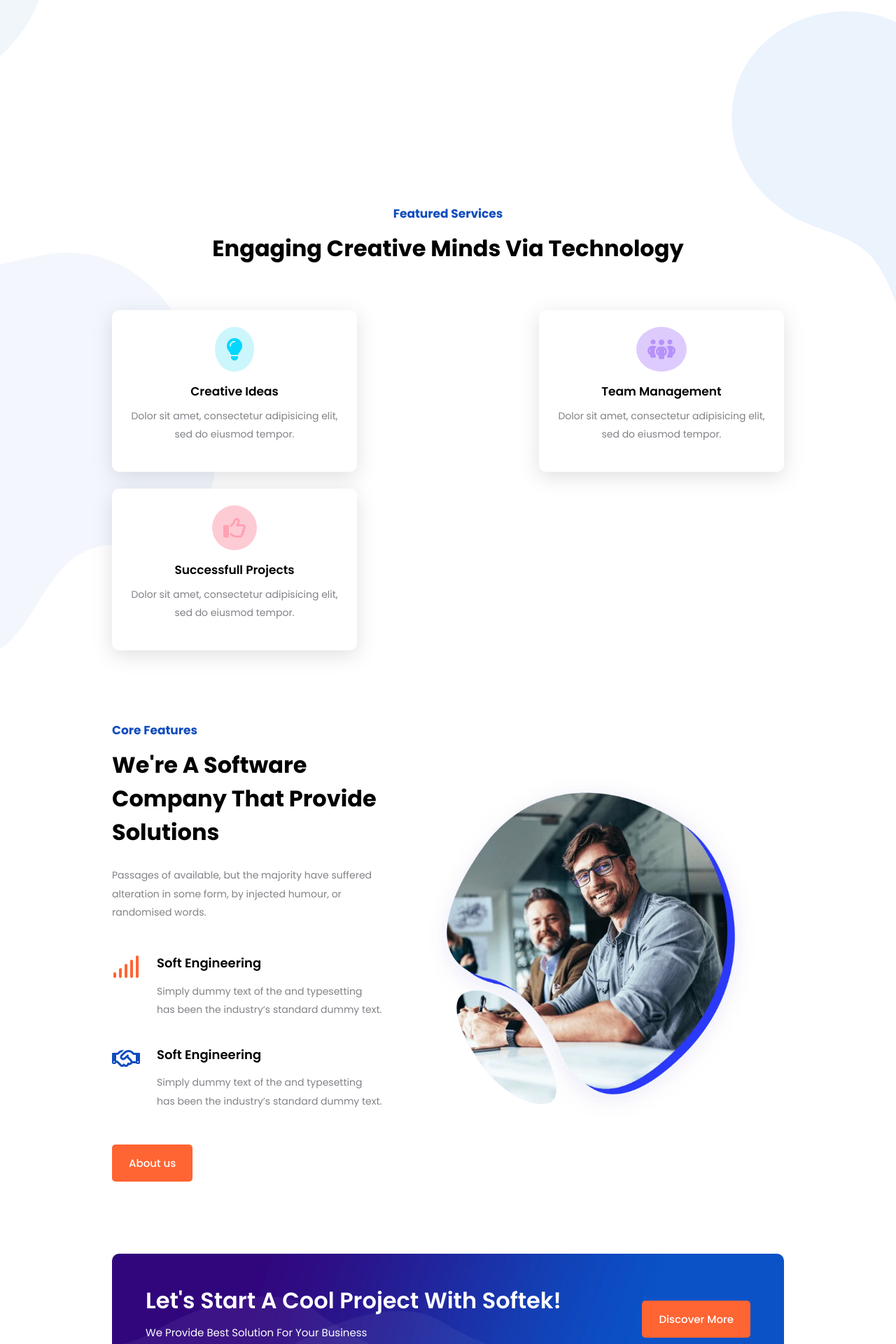
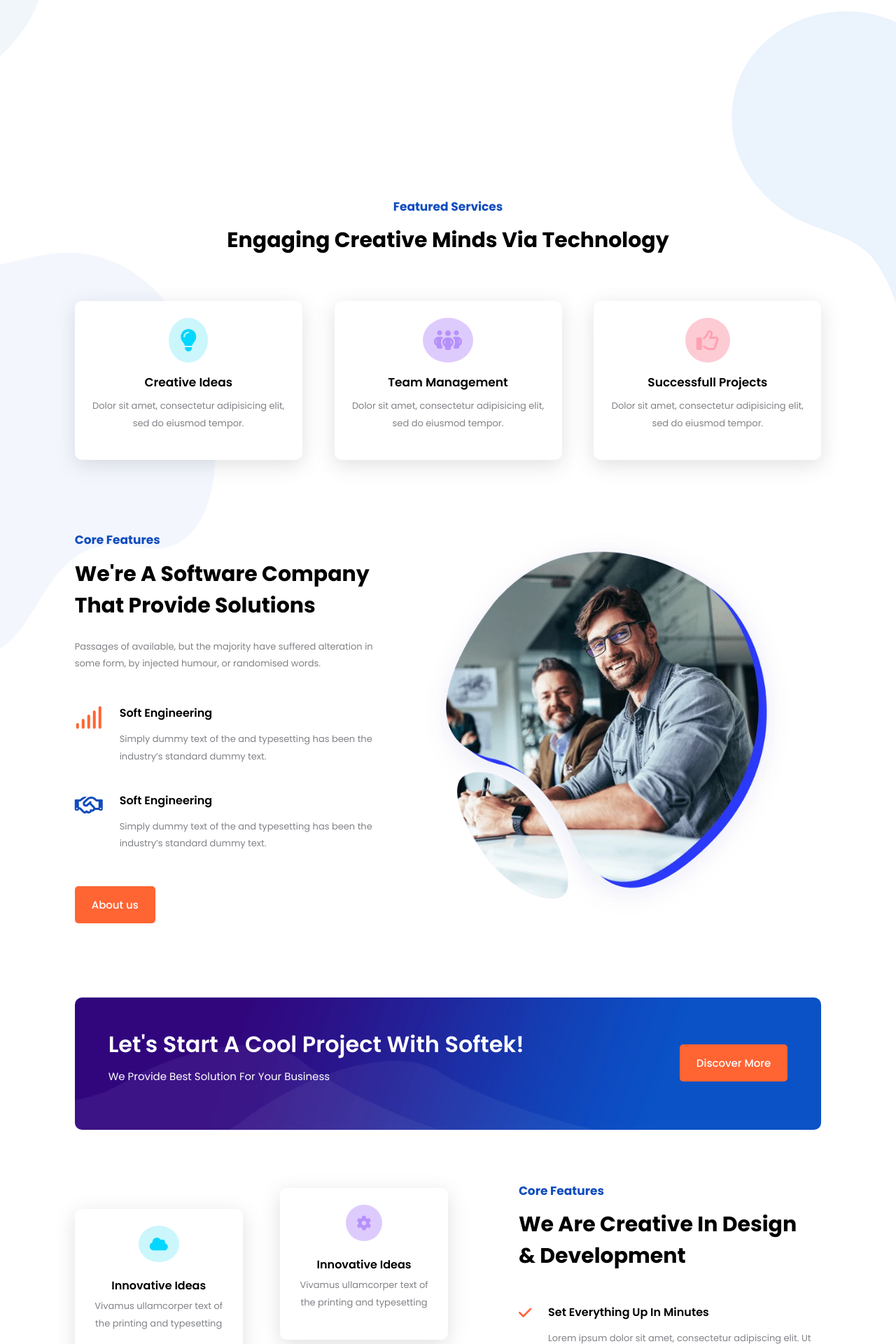
Before and after one commit to nowfie/pynima_frontend, a Django app: page / in a window 1280 px wide. Shown: the part 739-2659 px from the top of the page at 70% size. Run offline with Django 4.2, Linux system fonts and the light colour scheme; some web fonts are replaced.

Commit message:
Responsive

```diff
--- a/pynima_app/templates/pynima_app/base/blog.html
+++ b/pynima_app/templates/pynima_app/base/blog.html
@@ -10,7 +10,7 @@
         <h1 data-aos='fade-in'>Latest updates</h1>
     </section>
     <section class="col-12 pb-5" id="blog-main">
-        <section class="col-lg-11 col-xl-9  col-11 m-auto" id="blog">
+        <section class="col-lg-11 col-xl-10 col-xxl-9  col-11 m-auto" id="blog">
             <!--<h5 class='text-center mb-3' data-aos='fade-up'>Technology solutions</h5>
             <h1 class='text-center mb-5' data-aos='fade-up'>Latest News & Blog</h1>-->
             <div class="row col-12 m-auto justify-content-between">
--- a/pynima_app/templates/pynima_app/base/blog_ind.html
+++ b/pynima_app/templates/pynima_app/base/blog_ind.html
@@ -10,9 +10,9 @@
     <img src="{% static "images/31.webp" %}" alt="" class="img-fluid shade-3">
     <img src="{% static "images/18.webp" %}" alt="" class="img-fluid shade-4">
     <section class="col-12" id="blog-ind-main">
-        <section id="blog-ind" class="col-lg-11 col-xl-9 col-11 m-auto">
+        <section id="blog-ind" class="col-lg-11 col-xl-10 col-xxl-9 col-11 m-auto">
             <div class="row justify-content-between">
-                <div class="col-lg-9 col-12 blog-ind-content">
+                <div class="col-lg-12 col-xl-9  col-12 blog-ind-content">
                     <h1 data-aos='fade-up'>Be Yourself, Everyone Else Is Already Taken.</h1>
                     <div class="posted mb-3">
                         <span data-aos='fade-up'> <i class="fa fa-user-circle me-2" aria-hidden="true"></i> Admin</span><span class='mx-3'><i class="fa fa-calendar me-2" aria-hidden="true"></i> Febraury 27,2024</span>
--- a/pynima_app/templates/pynima_app/base/contact.html
+++ b/pynima_app/templates/pynima_app/base/contact.html
@@ -10,7 +10,7 @@
         <h1 data-aos='fade-in'>Contact Us</h1>
     </section>
     <section class="col-12 pb-5" id="contact-msg-main">
-        <section class="col-lg-11 col-xl-9 col-11 m-auto" id="contact-msg">
+        <section class="col-lg-11 col-xl-10 col-xxl-9 col-11 m-auto" id="contact-msg">
             <div class="row">
                 <div class="col-lg-6 col-12 me-auto my-auto">
                     {% load static %}
@@ -33,7 +33,7 @@
         </section>
     </section>
     <section class="col-12 py-5" id="contact-address-main">
-        <section class="col-lg-11 col-xl-9 col-11 m-auto" id="contact-address">
+        <section class="col-lg-11 col-xl-10 col-xxl-9 col-11 m-auto" id="contact-address">
             <div class="col-lg-12 col-12 m-auto" id='contact-ad'>
                 <h5 class='text-center mb-3' data-aos='fade-up'>Advance Digital Metrics</h5>
                 <h1 class='text-center mb-3' data-aos='fade-up'>Contact Us Via Our Social Channels.</h1>
--- a/pynima_app/templates/pynima_app/base/home.html
+++ b/pynima_app/templates/pynima_app/base/home.html
@@ -9,7 +9,7 @@
     <img src="{% static "images/31.webp" %}" alt="" class="img-fluid shade-3">
     <img src="{% static "images/18.webp" %}" alt="" class="img-fluid shade-4">
     <section class="col-12 py-5 " id="home-main">
-        <section class="col-lg-11 col-xl-9 col-11 m-auto pb-5" id="home-main">
+        <section class="col-lg-11 col-xl-10 col-xxl-9 col-11 m-auto pb-5" id="home-main">
             <div class="row home-box">
                 <div class="col-lg-6 col-12 order-lg-0 order-1">
                     <div class="home-content">
@@ -37,7 +37,7 @@
         </section>
     </section>
     <section class="col-12 py-5" id="tech-main">
-        <section class="col-lg-11 col-xl-9 col-11 m-auto" id='tech'>
+        <section class="col-lg-11 col-xl-10 col-xxl-9 col-11 m-auto" id='tech'>
             <h5 class='text-center mb-3' data-aos='fade-up'>Featured Services</h5>
             <h1 class='text-center mb-5' data-aos='fade-up'>Engaging Creative Minds Via Technology</h1>
             <div class="row col-12 m-auto tech-flex mt-5 justify-content-between">
@@ -60,7 +60,7 @@
         </section>
     </section>
     <section class="col-12 py-5" id="about-main">
-        <section class="col-lg-11 col-xl-9 col-11 m-auto" id="about">
+        <section class="col-lg-11 col-xl-10 col-xxl-9 col-11 m-auto" id="about">
             <div class="row justify-content-between">
                 <div class="col-lg-5 mb-lg-0 mb-5">
                     <h5 class='mb-3'  data-aos='fade-right'>Core Features</h5>
@@ -93,7 +93,7 @@
         </section>
     </section>
     <section class="col-12 d-flex justify-content-center align-items-center pt-5" id="header-main" >
-        <div class="header col-lg-11 col-xl-9 col-12 m-lg-auto m-0 p-lg-5 py-lg-5 py-5 px-3  d-flex flex-lg-row flex-column justify-content-lg-between" data-aos='fade-in'>
+        <div class="header col-lg-11 col-xl-10 col-xxl-9 col-12 m-lg-auto m-0 p-lg-5 py-lg-5 py-5 px-3  d-flex flex-lg-row flex-column justify-content-lg-between" data-aos='fade-in'>
             <div class="header-one my-auto mb-lg-0 mb-4">
                 <h1 class='text-lg-start text-center mb-3'>Let's Start A Cool Project With Softek!</h1>
                 <p class='text-lg-start text-center'>We Provide Best Solution For Your Business</p>
@@ -105,7 +105,7 @@
 
     </section>
     <section class="col-12 py-5 " id="update-main">
-        <section class="col-lg-11 col-xl-9 col-11 m-auto" id="update">
+        <section class="col-lg-11 col-xl-10 col-xxl-9 col-11 m-auto" id="update">
             <div class="row col-12 m-auto justify-content-between align-items-center mt-lg-5 mt-0 py-5 py-lg-0">
                 <div class="col-lg-5 order-1 mt-0 mt-md-5 mt-lg-0 up-y">
                     <h5 class='mb-3' data-aos='fade-left'>Core Features</h5>
@@ -160,7 +160,7 @@
         </section>
     </section>
     <section class="col-12 py-5" id="blog-home-main">
-        <section class="col-lg-11 col-xl-9 col-11 m-auto" id="blog-home">
+        <section class="col-lg-11 col-xl-10 col-xxl-9 col-11 m-auto" id="blog-home">
             <h5 class='text-center mb-3' data-aos='fade-up'>Technology solutions</h5>
             <h1 class='text-center mb-5' data-aos='fade-up'>Latest News & Blog</h1>
             <div class="row">
@@ -210,7 +210,7 @@
         </section>
     </section>
     <section class="col-12 py-5" id="progress-main">
-        <section class="col-lg-11 col-xl-9 col-11 m-auto" id="progress">
+        <section class="col-lg-11 col-xl-10 col-xxl-9 col-11 m-auto" id="progress">
             <div class="row justify-content-between">
                 <div class="col-lg-6 order-1">
                     <h5 class='mb-3' data-aos='fade-left'>Corporate Ideas</h5>
@@ -235,7 +235,7 @@
         </section>
     </section>
     <section class="col-12 py-5" id="solution-main">
-        <section class="col-lg-11 col-xl-9 col-11 m-auto" id="solution">
+        <section class="col-lg-11 col-xl-10 col-xxl-9 col-11 m-auto" id="solution">
             <h5 data-aos='fade-up' class='text-center mb-4 <i class="fa fa-battery-3" aria-hidden="true"></i>'>Technology solutions</h5>
             <h1 data-aos='fade-up'  class='text-center mb-3'>We Provide IT & Business Solutions</h1>
             <p data-aos='fade-up'  class="solution-para text-center m-auto mb-5">Lorem Ipsum is simply dummy text of the printing and typesetting has been the industry’s standard dummy text.Lorem Ipsum is simply dummy text of the printing and typesetting</p>
@@ -305,7 +305,7 @@
         </section>
     </section>
     <section class="col-12 py-5" id="world-main">
-        <section class="col-lg-11 col-xl-9 col-11 m-auto pt-5" id="world">
+        <section class="col-lg-11 col-xl-10 col-xxl-9 col-11 m-auto pt-5" id="world">
             <div class="round round-1"></div>
             <div class="round round-2"></div>
             <div class="round round-3"></div>
--- a/pynima_app/templates/pynima_app/base/product.html
+++ b/pynima_app/templates/pynima_app/base/product.html
@@ -10,7 +10,7 @@
         <h1 data-aos='fade-in'>Our Products</h1>
     </section>
     <section class="col-12 pb-5" id="product-main">
-        <section class="col-lg-11 col-xl-9  col-11 m-auto" id="product">
+        <section class="col-lg-11 col-xl-10 col-xxl-9  col-11 m-auto" id="product">
             <!--<h5 class='text-center mb-3' data-aos='fade-up'>Technology solutions</h5>
             <h1 class='text-center mb-5' data-aos='fade-up'>Latest News & product</h1>-->
             <div class="row col-12 m-auto justify-content-between">
--- a/pynima_app/templates/pynima_app/base/product_ind.html
+++ b/pynima_app/templates/pynima_app/base/product_ind.html
@@ -13,7 +13,7 @@
     <section class="col-12" id="products-ind-main">
         <section id="products-ind" class="col-lg-11 col-xl-9 col-11 m-auto">
             <div class="row justify-content-between">
-                <div class="col-lg-12 col-12 products-ind-content">
+                <div class="col-lg-12 col-xl-9  col-12 products-ind-content">
                     <h1 data-aos='fade-up'>Product name - Introduction</h1>
                     <div class="posted mb-3 data-aos='fade-up'">
                         <!--<span> <i class="fa fa-user-circle me-2" aria-hidden="true"></i> Admin</span><span class='mx-3'><i class="fa fa-calendar me-2" aria-hidden="true"></i> Febraury 27,2024</span>-->
--- a/static/styles/pynima_app.css
+++ b/static/styles/pynima_app.css
@@ -2323,12 +2323,251 @@ input {
     #blog-home-main span {
         font-size: 11px;
     }
-    .blog-home-box-inner h4,
-    .blog-home-box h4 {
+    .blog-home-box-inner h4 {
         position: absolute;
         bottom: 5;
         left: 20;
         font-size: 8px;
+    }
+    .blog-home-box h4 {
+        position: absolute;
+        bottom: 75px;
+        left: 20;
+        font-size: 8px;
+    }
+    .used-box {
+        background-color: var(--text-color);
+        box-shadow: rgba(100, 100, 111, 0.2) 0px 7px 29px 0px !important;
+        border-radius: 10px;
+        position: relative;
+        width: 300px !important;
+    }
+    .home-content h1 {
+        color: var(--text-color-3);
+        font-weight: 700;
+        font-size: 50px;
+    }
+    .brain {
+        width: 757px !important;
+        position: relative;
+        left: -135px;
+    }
+    .robot {
+        width: 106px !important;
+        position: absolute;
+        top: -11px;
+        left: 395px;
+        animation: up-down 5s linear infinite;
+    }
+    .road {
+        width: 95px !important;
+        position: absolute;
+        top: 315px;
+        left: 121px;
+        animation: road-1 5s linear infinite;
+    }
+    .road-2 {
+        width: 95px !important;
+        position: absolute;
+        top: 341px;
+        left: 151px;
+        animation: road-2 5s linear infinite;
+    }
+    .ball-1 {
+        width: 62px !important;
+        position: absolute;
+        top: 119px;
+        left: 68px;
+    }
+    .ball-2 {
+        width: 65px !important;
+        position: absolute;
+        top: 348px;
+        left: 453px;
+    }
+    .cube-2 {
+        width: 61px !important;
+        position: absolute;
+        top: 5px;
+        left: 117px;
+    }
+}
+
+@media only screen and (min-width: 1200px) and (max-width: 1399px) {
+    #navmain {
+        background-color: var(--bg-color-prmiary);
+    }
+    #full {
+        padding-top: 80;
+        background-size: 430% !important;
+        background-position-x: -741px;
+        background-position-y: 84px;
+    }
+    #full-x {
+        padding-top: 80;
+    }
+    .product-box {
+        background-color: var(--text-color);
+        box-shadow: rgba(100, 100, 111, 0.2) 0px 7px 29px 0px !important;
+        width: 300px !important;
+        border-radius: 10px;
+    }
+    .blog-box {
+        background-color: var(--text-color);
+        box-shadow: rgba(100, 100, 111, 0.2) 0px 7px 29px 0px !important;
+        width: 300px !important;
+        border-radius: 10px;
+    }
+    .work-box {
+        width: 180px !important;
+        background-color: white;
+        box-shadow: rgba(100, 100, 111, 0.2) 0px 7px 29px 0px !important;
+        border-radius: 10px;
+    }
+    .tech-box {
+        background-color: var(--text-color);
+        box-shadow: rgba(100, 100, 111, 0.2) 0px 7px 29px 0px;
+        position: relative;
+        width: 325px !important;
+        height: fit-content !important;
+        border-radius: 10px;
+    }
+    .update-box-grid {
+        background-color: #ffffff;
+        width: 240px !important;
+        border-radius: 10px;
+        box-shadow: rgba(100, 100, 111, 0.2) 0px 7px 29px 0px !important;
+    }
+    .blog-home-box h4 {
+        position: absolute;
+        bottom: 75px;
+        left: 20;
+        background-color: #1367fe;
+        color: var(--text-color);
+        width: fit-content;
+        font-size: 14px;
+        border-radius: 5px;
+    }
+    .products-ind-content {
+        width: 752px !important;
+    }
+    .blog-ind-content {
+        width: 815px !important;
+    }
+    #about h1,
+    #tech h1,
+    #update h1,
+    #progress h1,
+    #history h1,
+    #solution h1,
+    #work h1,
+    #contact-msg-main h1,
+    #contact-address-main h1 {
+        font-size: 30px;
+    }
+    #about p,
+    #tech p,
+    #update p,
+    #progress p,
+    #history p,
+    #solution p,
+    #work p,
+    #blog-ind p,
+    #products-ind-main p,
+    #contact-address-main p {
+        font-size: 13px;
+    }
+    #about h3,
+    #tech h3,
+    #update h3,
+    #progress h3,
+    #history h3,
+    #solution h3,
+    #work h3,
+    #contact-address-main h3,
+    #contact-msg-main h3 {
+        font-size: 16px;
+    }
+    .solution-box {
+        width: 280px;
+    }
+    .blog-home-box-inner img {
+        width: 230px !important;
+        max-height: 97px;
+    }
+    .home-box-inner a {
+        font-size: 16px;
+    }
+    #blog-home-main span {
+        font-size: 11px;
+    }
+    .blog-home-box-inner h4 {
+        position: absolute;
+        bottom: 5;
+        left: 20;
+        font-size: 8px;
+    }
+    .blog-home-box h4 {
+        position: absolute;
+        bottom: 75px;
+        left: 20;
+        font-size: 8px;
+    }
+    .used-box {
+        background-color: var(--text-color);
+        box-shadow: rgba(100, 100, 111, 0.2) 0px 7px 29px 0px !important;
+        border-radius: 10px;
+        position: relative;
+        width: 230px !important;
+    }
+    .home-content h1 {
+        color: var(--text-color-3);
+        font-weight: 700;
+        font-size: 50px;
+    }
+    .brain {
+        width: 757px !important;
+        position: relative;
+        left: -135px;
+    }
+    .robot {
+        width: 106px !important;
+        position: absolute;
+        top: -11px;
+        left: 395px;
+        animation: up-down 5s linear infinite;
+    }
+    .road {
+        width: 95px !important;
+        position: absolute;
+        top: 315px;
+        left: 121px;
+        animation: road-1 5s linear infinite;
+    }
+    .road-2 {
+        width: 95px !important;
+        position: absolute;
+        top: 341px;
+        left: 151px;
+        animation: road-2 5s linear infinite;
+    }
+    .ball-1 {
+        width: 62px !important;
+        position: absolute;
+        top: 119px;
+        left: 68px;
+    }
+    .ball-2 {
+        width: 65px !important;
+        position: absolute;
+        top: 348px;
+        left: 453px;
+    }
+    .cube-2 {
+        width: 61px !important;
+        position: absolute;
+        top: 5px;
+        left: 117px;
     }
 }
 
--- a/templates/main.html
+++ b/templates/main.html
@@ -4,7 +4,7 @@
     <meta charset="UTF-8">
     <meta name="viewport" content="width=device-width, initial-scale=1.0">
     {% block title %}
-    <title>Document</title>
+    <title>Pynima technologies - frontend</title>
     {% endblock title %}
     <!--Stylesheet-->
     <link rel="stylesheet" href="{% static "styles/pynima_app.css" %}">
```
Also changed, not shown: pynima_app/templates/pynima_app/base/about.html (+8 -8 lines).
